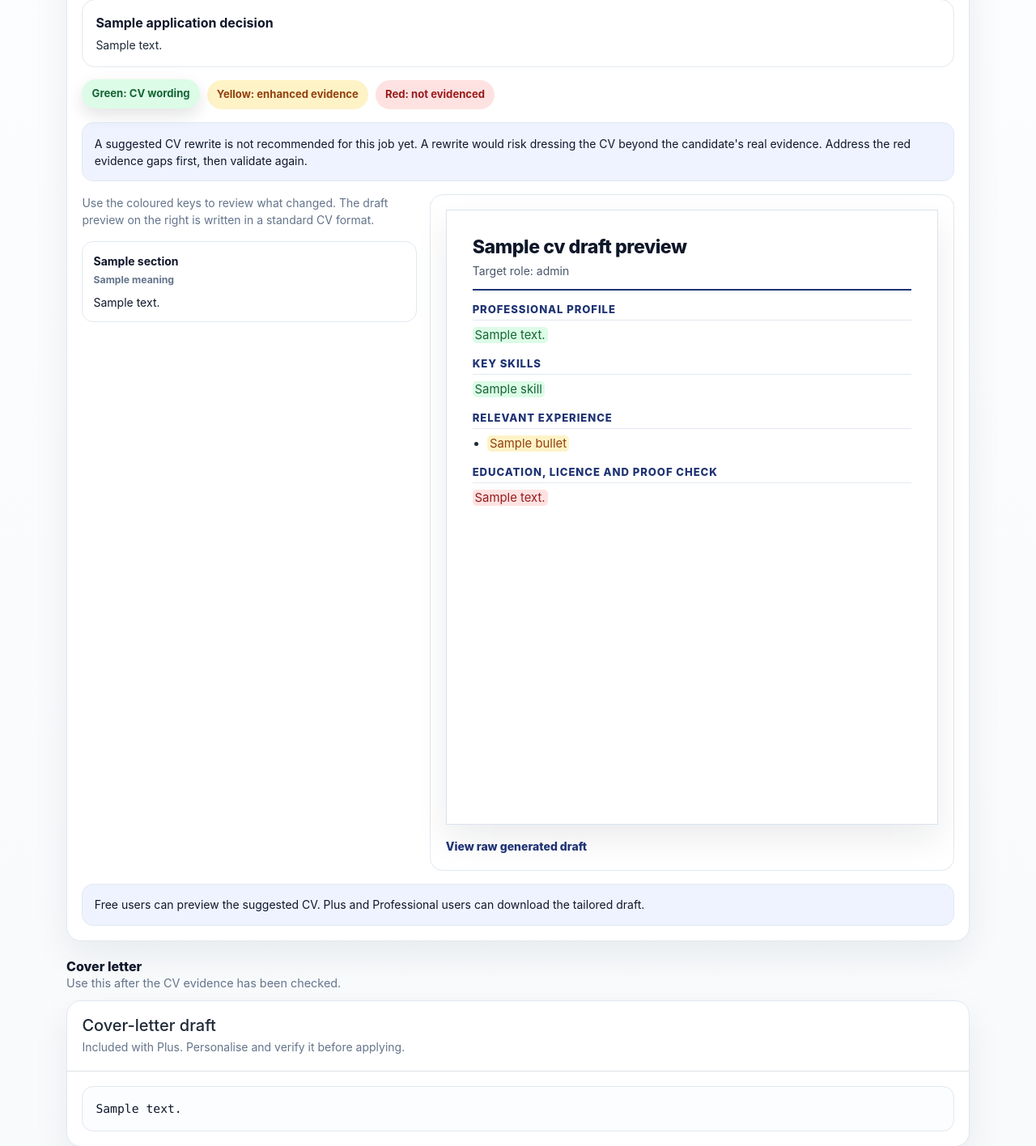
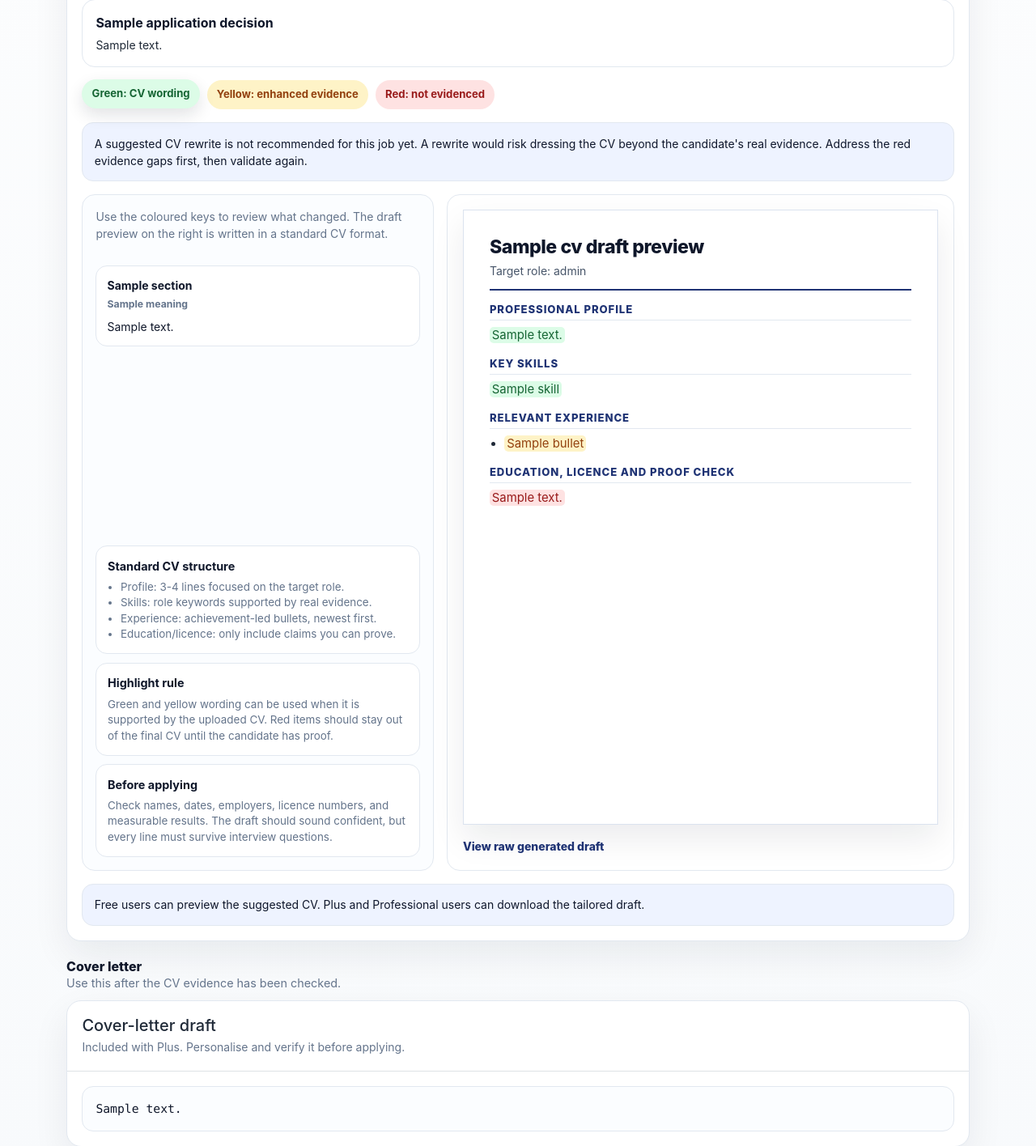
Before and after one commit to call07564221643-code/MyValidCV_Clean, a Django app: template templates/ats/result.html in a window 1280 px wide. Shown: the part 1743-3159 px from the top of the page at 81% size. Run offline with Django 5.2, Linux system fonts and the light colour scheme; the template is opened without the code that fills it: most values are stand-ins (such as "Sample title", 1, 10 or a date in 2020).

Commit message:
Balance suggested CV report layout

```diff
--- a/templates/ats/result.html
+++ b/templates/ats/result.html
@@ -458,9 +458,20 @@
 
     .cv-guidance-layout {
         display: grid;
-        grid-template-columns: minmax(260px, 0.78fr) minmax(0, 1.22fr);
+        grid-template-columns: minmax(300px, 0.82fr) minmax(0, 1.18fr);
         gap: 1rem;
-        align-items: start;
+        align-items: stretch;
+    }
+
+    .cv-guidance-panel {
+        border: 1px solid var(--report-line);
+        border-radius: 16px;
+        background: #fbfdff;
+        display: flex;
+        flex-direction: column;
+        gap: 0.8rem;
+        min-height: 760px;
+        padding: 1rem;
     }
 
     .cv-change-grid {
@@ -511,6 +522,42 @@
 
     .cv-change-card.active {
         display: block;
+    }
+
+    .cv-support-grid {
+        display: grid;
+        gap: 0.65rem;
+        margin-top: auto;
+    }
+
+    .cv-support-card {
+        border: 1px solid var(--report-line);
+        border-radius: 14px;
+        background: #ffffff;
+        padding: 0.85rem;
+    }
+
+    .cv-support-card strong {
+        color: var(--report-ink);
+        display: block;
+        font-size: 0.9rem;
+        margin-bottom: 0.35rem;
+    }
+
+    .cv-support-card p,
+    .cv-support-card li {
+        color: var(--report-muted);
+        font-size: 0.84rem;
+        line-height: 1.45;
+    }
+
+    .cv-support-card p {
+        margin: 0;
+    }
+
+    .cv-support-card ul {
+        margin: 0;
+        padding-left: 1rem;
     }
 
     .cv-preview {
@@ -638,6 +685,8 @@
         .skill-box,
         .intelligence-card,
         .summary-card,
+        .cv-guidance-panel,
+        .cv-support-card,
         .draft-output,
         .cv-change-card {
             background: #0b1224;
@@ -695,6 +744,10 @@
 
         .cv-guidance-layout {
             grid-template-columns: 1fr;
+        }
+
+        .cv-guidance-panel {
+            min-height: auto;
         }
 
         .intelligence-grid {
@@ -952,7 +1005,7 @@
                 {% endif %}
 
                 <div class="cv-guidance-layout">
-                    <div>
+                    <div class="cv-guidance-panel">
                         <p class="report-muted mb-3">Use the coloured keys to review what changed. The draft preview on the right is written in a standard CV format.</p>
                         <div class="cv-change-grid">
                             {% for section in suggested_cv_review.sections %}
@@ -962,6 +1015,26 @@
                                     <p>{{ section.text }}</p>
                                 </div>
                             {% endfor %}
+                        </div>
+
+                        <div class="cv-support-grid" aria-label="Recommended CV structure notes">
+                            <div class="cv-support-card">
+                                <strong>Standard CV structure</strong>
+                                <ul>
+                                    <li>Profile: 3-4 lines focused on the target role.</li>
+                                    <li>Skills: role keywords supported by real evidence.</li>
+                                    <li>Experience: achievement-led bullets, newest first.</li>
+                                    <li>Education/licence: only include claims you can prove.</li>
+                                </ul>
+                            </div>
+                            <div class="cv-support-card">
+                                <strong>Highlight rule</strong>
+                                <p>Green and yellow wording can be used when it is supported by the uploaded CV. Red items should stay out of the final CV until the candidate has proof.</p>
+                            </div>
+                            <div class="cv-support-card">
+                                <strong>Before applying</strong>
+                                <p>Check names, dates, employers, licence numbers, and measurable results. The draft should sound confident, but every line must survive interview questions.</p>
+                            </div>
                         </div>
                     </div>
 
```
